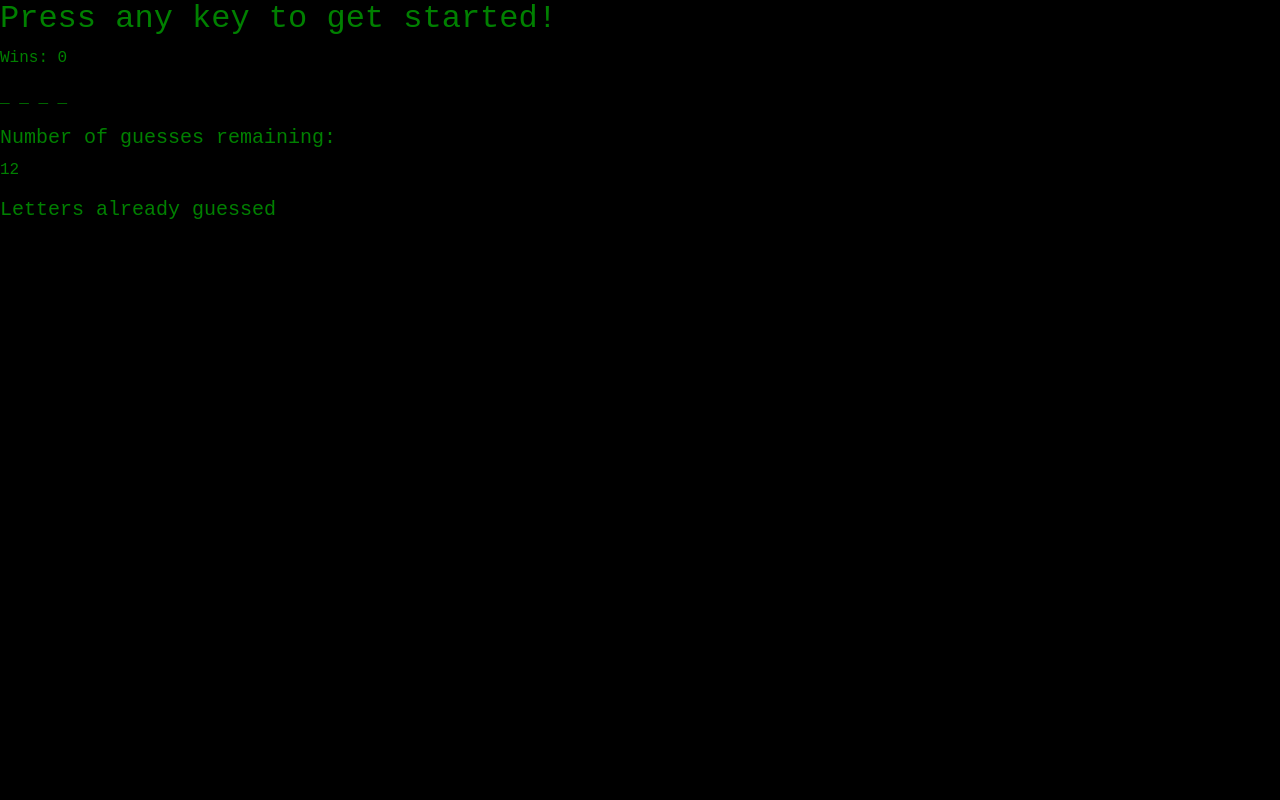
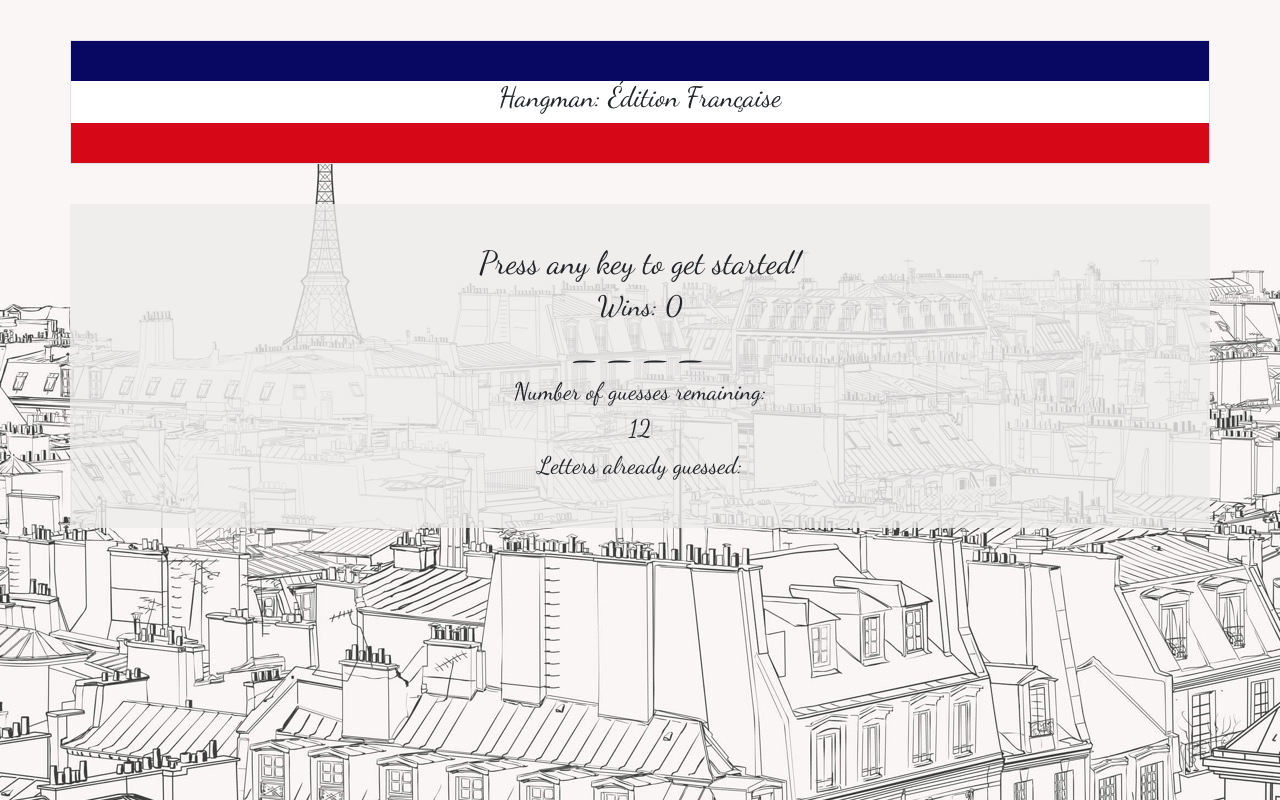
Before and after one commit to SIXwishlist/Hangman-Game, a plain HTML site: page index.html in a window 1280 px wide. Drawn offline with nearby package versions, Linux system fonts and the light colour scheme.

Commit message:
adds theme and appropriate styling

```diff
--- a/assets/css/style.css
+++ b/assets/css/style.css
@@ -1,5 +1,44 @@
 body {
-    background-color: black;
-    color: green;
-    font-family: monospace;
+    background-color: white;
+    background-image: url('../images/background.jpg');
+    font-family: 'Dancing Script', cursive;
 }
+
+.blue {
+    background-color: rgb(8,8,99);
+    height: 5vh;
+}
+
+.white {
+    background-color: white;
+}
+
+.red {
+    background-color: rgb(214, 8, 24);
+    height: 5vh;
+}
+
+.flagBorder {
+    border: 1px solid gray;
+}
+
+.centerAlign {
+    text-align: center;
+}
+
+.marginTopandBottom{
+    margin-bottom: 5vh;
+    margin-top: 5vh;
+}
+
+.padding {
+    padding: 5vh 0 5vh 0;
+}
+
+.gameArea {
+    background-color: rgba(238, 235, 235, 0.8);
+}
+
+#opaque {
+    opacity: 1;
+}
--- a/index.html
+++ b/index.html
@@ -6,18 +6,61 @@
     <meta http-equiv="X-UA-Compatible" content="ie=edge">
     <title>Hangman</title>
     <link rel="stylesheet" href="https://maxcdn.bootstrapcdn.com/bootstrap/4.0.0/css/bootstrap.min.css" integrity="sha384-Gn5384xqQ1aoWXA+058RXPxPg6fy4IWvTNh0E263XmFcJlSAwiGgFAW/dAiS6JXm" crossorigin="anonymous">
+    <link href="https://fonts.googleapis.com/css?family=Dancing+Script" rel="stylesheet">
     <link rel="stylesheet" href="assets/css/style.css">
 
 </head>
 <body>
 
-    <h2>Press any key to get started!</h2>
-    <p id="wins">Wins: </p>
-    <p id="wordDisplay"> </p>
-    <h5>Number of guesses remaining:</h5>
-    <p id="guesses">12</p>
-    <h5>Letters already guessed</h5>
-    <p id="lettersGuessed"> </p>
+    <div class="container border marginTopandBottom">
+
+        <div class="row blue">
+            <div class="col-12"></div>
+        </div>
+
+        <div class="row white">
+            <div class="col-3"></div>
+            <div class="col-6 centerAlign">
+                <h3>Hangman: Édition Française</h2>
+            </div>
+            <div class="col-3"></div>
+        </div>
+
+        <div class="row red">
+            <div class="col-12"></div>
+        </div>
+
+    </div>
+
+    <div class="container centerAlign padding gameArea">
+        <div class="row">
+            <div class="col-12">
+                <h2>Press any key to get started!</h2>
+            </div>
+        </div>
+        <div class="row">
+            <div class="col-12">
+                <h3 id="wins">Wins: </h3>
+            </div>
+        </div>
+        <div class="row">
+            <div class="col-12">
+                <h2 id="wordDisplay"> </h2>
+            </div>
+        </div>
+        <div class-"row">
+            <div class="col-12">
+                <h4>Number of guesses remaining: </h4>
+                <h4 id="guesses">12</h4>
+            </div>
+        </div>
+        <div class="row">
+            <div class="col-12">
+                <h4>Letters already guessed: </h4>
+                <h4 id="lettersGuessed"> </h4>
+            </div>
+        </div>
+    </div>
 
 
     <script src="assets/javascript/game.js"></script>
```
Also changed, not shown: assets/images/background.jpg (added).
